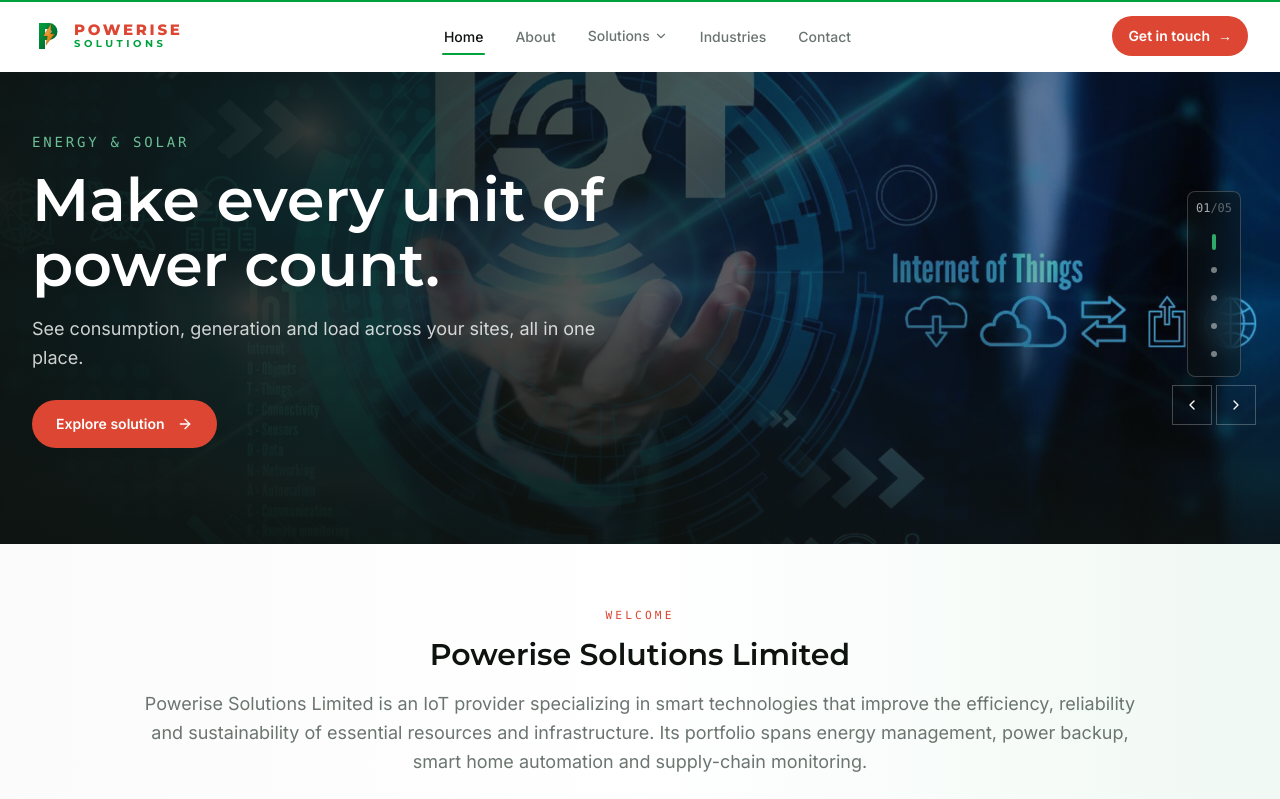
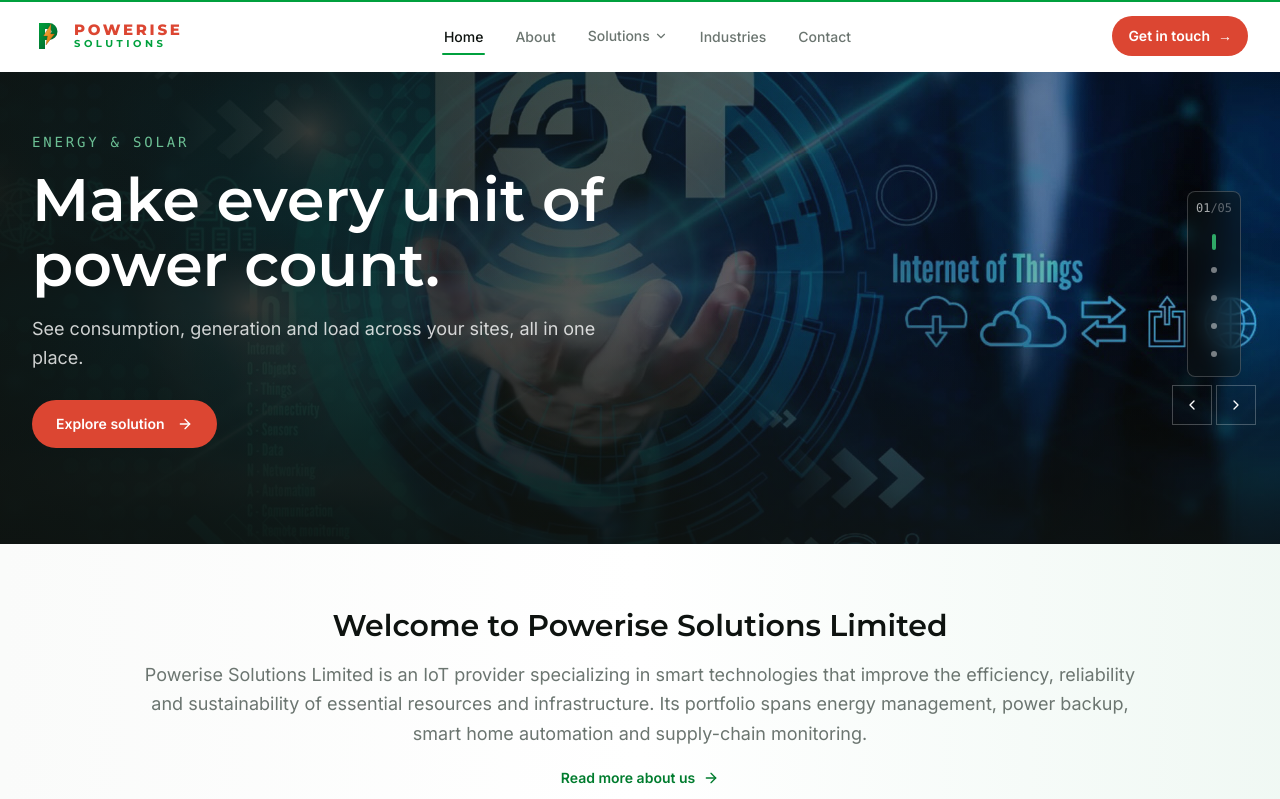
Before and after one commit to dfrey3820/powerise, a Next.js app: page / in a window 1280 px wide. Shown: the top 799 px of the page. Built offline with nearby package versions, Linux system fonts and the light colour scheme.

Commit message:
Merge welcome eyebrow into single heading

```diff
--- a/src/app/page.tsx
+++ b/src/app/page.tsx
@@ -26,9 +26,8 @@
     <section className="border-b border-ink-300 bg-gradient-to-r from-ink-100 via-ink-50 to-brand-50/60 py-6 md:py-16">
       <div className="container-x">
         <div className="mx-auto max-w-5xl text-center">
-          <p className="eyebrow">Welcome</p>
-          <h2 className="mt-3 font-display text-2xl font-semibold text-fog-100 sm:text-3xl">
-            Powerise Solutions Limited
+          <h2 className="font-display text-2xl font-semibold text-fog-100 sm:text-3xl">
+            Welcome to Powerise Solutions Limited
           </h2>
           <p className="mx-auto mt-3 max-w-5xl text-[15px] leading-6 text-fog-300 md:mt-4 md:text-lg md:leading-relaxed">
             Powerise Solutions Limited is an IoT provider specializing in smart technologies that improve the efficiency, reliability and sustainability of essential resources and infrastructure. Its portfolio spans energy management, power backup, smart home automation and supply-chain monitoring.
```
